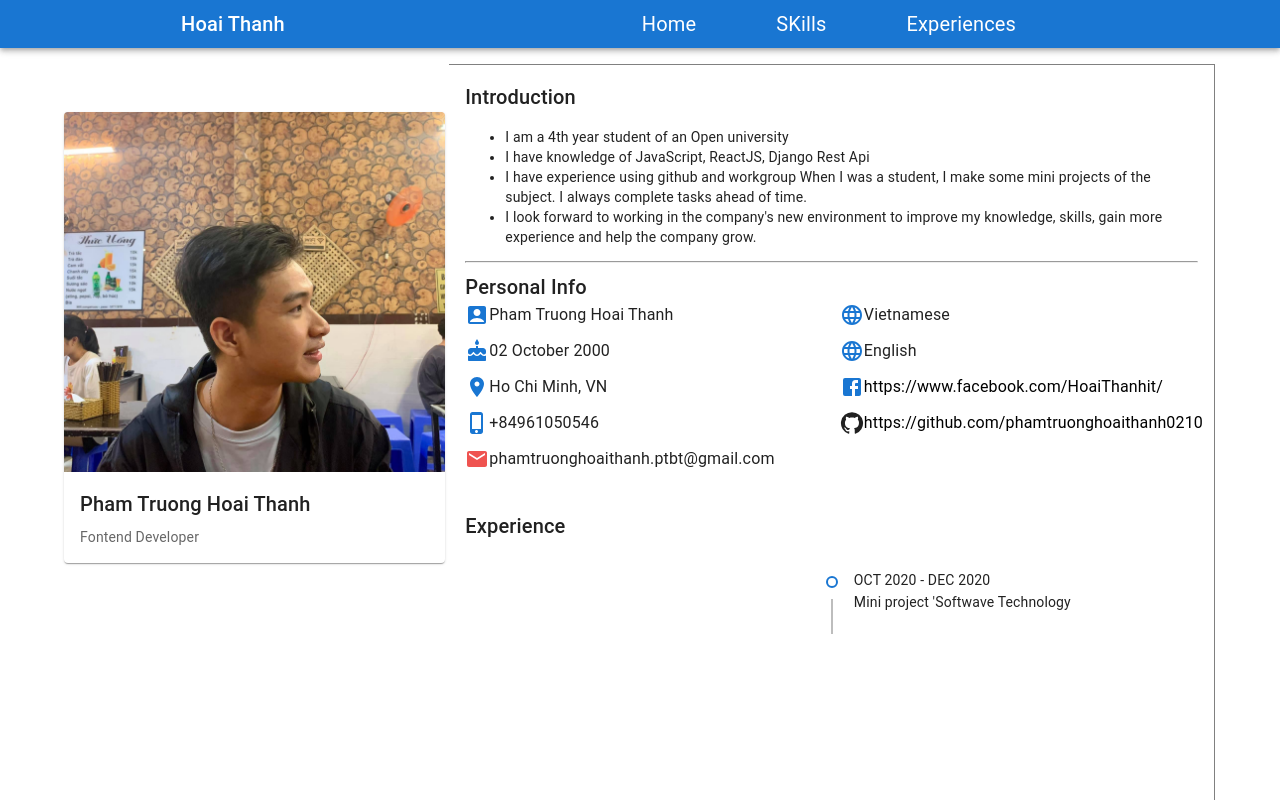
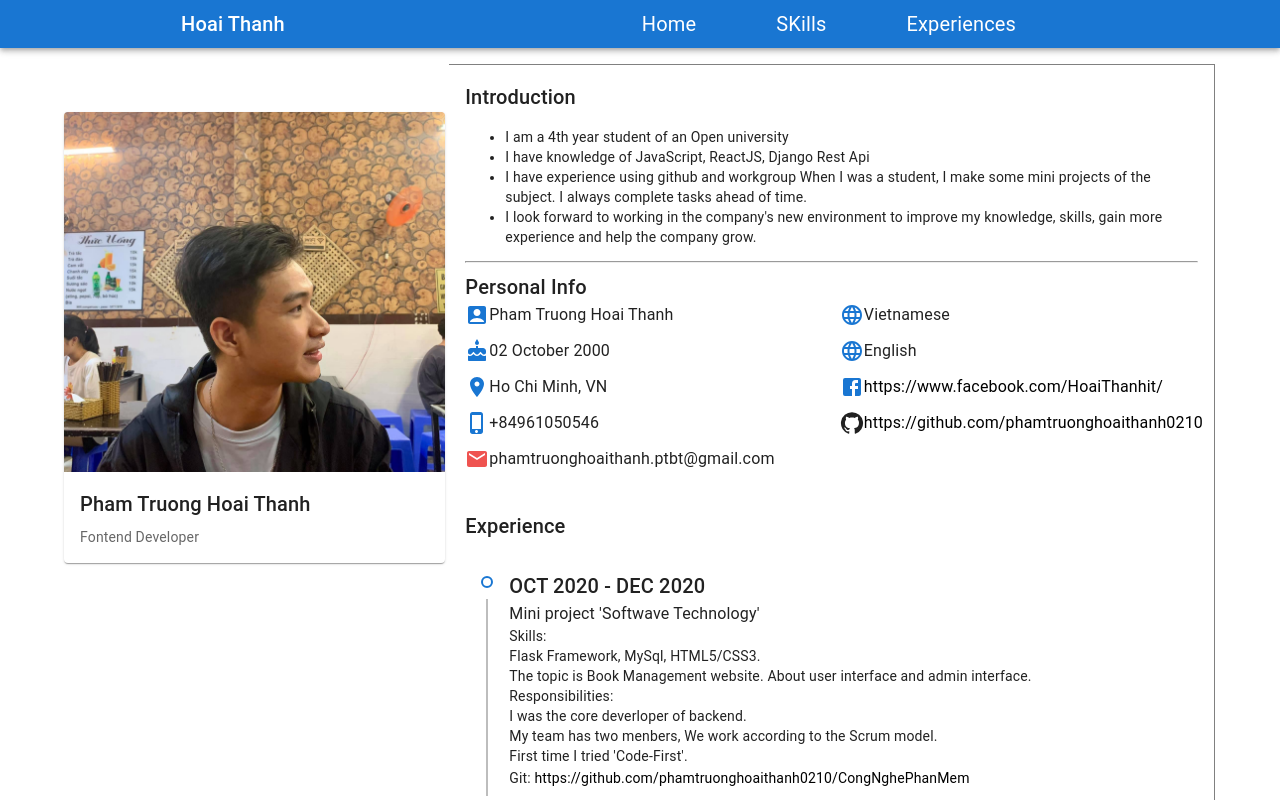
Before and after one commit to phamtruonghoaithanh0210/cv, a React (Create React App) app: page / in a window 1280 px wide. Shown: the top 800 px of the page. Built offline with nearby package versions, Linux system fonts and the light colour scheme.

Commit message:
update Experience component

```diff
--- a/src/body/Experience.js
+++ b/src/body/Experience.js
@@ -1,16 +1,71 @@
 import React from 'react'
 import {Box, Typography, } from '@mui/material'
-import {Timeline, TimelineConnector, TimelineContent, TimelineDot, TimelineItem, TimelineSeparator, } from "@mui/lab"
+import {Timeline, TimelineConnector, TimelineContent, TimelineDot, TimelineItem as MuiTimelineItem, TimelineSeparator } from "@mui/lab"
 import dataCV from "../data/cv.json"
+import {makeStyles, withStyles} from "@mui/styles"
+
+const TimelineItem = withStyles({
+    missingOppositeContent: {
+    "&:before": {
+        display: "none"
+    }
+    }
+})(MuiTimelineItem);
 
 function Experience() {
     const data= dataCV["history"]
-    console.info(data)
+    const classes = useStyles();
+    const History = data.map((t)=>{
+        const ListResponsibilities = t["projects"][0]["responsibilities"].map((idx) =>{
+            return(
+                <Typography variant="body2" color="inherit" component="div">
+                    {idx}
+                </Typography>
+            )
+        })
+        return(
+            <Timeline position="right" className={classes.typo}>
+                <TimelineItem  >
+                    <TimelineSeparator>
+                        <TimelineDot variant="outlined" color="primary"/>
+                        <TimelineConnector />
+                    </TimelineSeparator>
+                    <TimelineContent >
+                        <Typography variant="h6" color="inherit" component="div">
+                            {t.time}
+                        </Typography>
+                        <Typography variant="body1" color="inherit" component="div">
+                            {t["projects"][0].name}
+                        </Typography>
+                        <Typography variant="body2" color="inherit" component="div">
+                            Skills:
+                        </Typography>
+                        <Typography variant="body2" color="inherit" component="div">
+                            {t.skills}
+                        </Typography>
+                        <Typography variant="body2" color="inherit" component="div">
+                            {t["projects"][0].description}
+                        </Typography>
+                        <Typography variant="body2" color="inherit" component="div">
+                            Responsibilities:
+                        </Typography>
+                        {ListResponsibilities}
+                        <Typography variant="body2" color="inherit" component="span">
+                            Git:
+                        </Typography>
+                        <Typography variant="body2" color="inherit" component="span" >
+                            <a href={t["projects"][0].git} className={classes.link}> {t["projects"][0].git}</a>
+                        </Typography>
+                    </TimelineContent>
+                </TimelineItem>
+            </Timeline>
+        )
+    })
     return (
         <Box
             sx={{
             width: 766,
-            height: 430,
+            height: 1260,
             padding: 2,
             borderRight: '1px solid grey',
             '&:hover': {
@@ -22,24 +77,25 @@ function Experience() {
             <Typography variant="h6" color="inherit" component="div">
                 Experience
             </Typography>
-            <Timeline  >
-                <TimelineItem>
-                    <TimelineSeparator>
-                        <TimelineDot variant="outlined" color="primary"/>
-                        <TimelineConnector />
-                    </TimelineSeparator>
-                    <TimelineContent>
-                        <Typography variant="body2" color="inherit" component="div">
-                            OCT 2020 - DEC 2020
-                        </Typography>
-                        <Typography variant="body2" color="inherit" component="span">
-                            Mini project 'Softwave Technology
-                        </Typography>
-                    </TimelineContent>
-                </TimelineItem>
-            </Timeline>
+            {History}
+
         </Box>
     )
 }
+const useStyles = makeStyles(theme => ({
+    typo:{
+        width: "700px",
+    },
+    link:{
+        textDecoration: "none",
+        color: "black",
+        "&:hover": {
+            color: "#f25f4c",
+            borderBottom: "1px solid white",
+        },
+    }
+
+
+}))
 
 export default Experience
```
